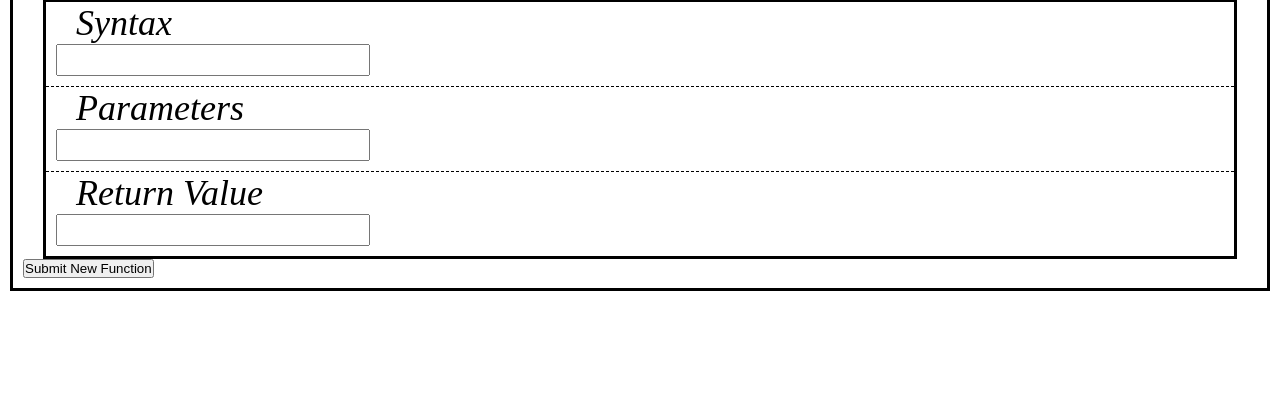
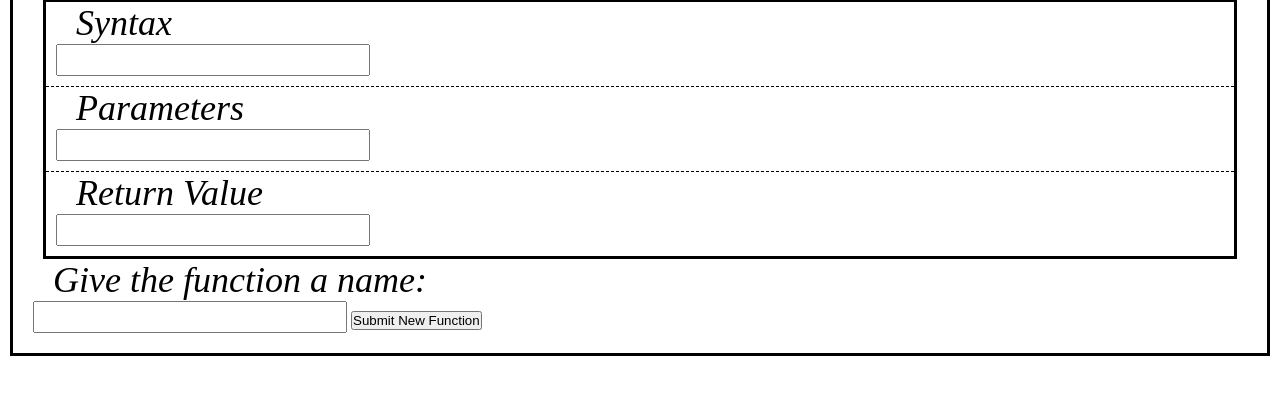
Before and after one commit to CROpie/DataTests, a Django app: page /funkdata/new in a window 1280 px wide. Shown: the part 196-591 px from the top of the page. Run offline with Django 4.2, Linux system fonts and the light colour scheme; data comes from the database, SQL or seed files in the repository; both versions use the stored data as it was after the commit.

Commit message:
Implemented the entry of new data into the database.

```diff
--- a/funkdata/static/funkdata/script_addnew.js
+++ b/funkdata/static/funkdata/script_addnew.js
@@ -63,6 +63,15 @@ function check_not_null() {
     }
 }
 
+function whitespace_check(value_submit) {
+    for (i = 0; i < value_submit.length; i++) {
+        if (value_submit.charAt(i) === ' ') {
+            alert("whitespace error");
+            return "error";
+        }
+    }
+}
+
 // ensure that the language is not default nor a blank new language field when trying to submit
 function get_language_submit(selected_language) {
 
@@ -72,6 +81,13 @@ function get_language_submit(selected_language) {
             return "error";
         } else {
             language_submit = document.querySelector("#new-language-field").value;
+
+            space_check = whitespace_check(language_submit);
+            if (space_check === "error") {
+                return "error";
+            } else {
+                return language_submit;
+            }
         }
     }
 
@@ -92,7 +108,13 @@ function get_function_type_submit(selected_language) {
             return "error";
         } else {
             new_function_type = document.querySelector("#new-function-type-field").value;
-            return new_function_type;
+
+            space_check = whitespace_check(new_function_type);
+            if (space_check === "error") {
+                return "error";
+            } else {
+                return new_function_type;
+            }
         }
     } else {
         // not a new language, so the function type dropdown box will be specific to the language chosen
@@ -105,7 +127,13 @@ function get_function_type_submit(selected_language) {
             return "error";
         } else {
             new_function_type = document.querySelector("#new-function-type-field").value;
-            return new_function_type;
+
+            space_check = whitespace_check(new_function_type);
+            if (space_check === "error") {
+                return "error";
+            } else {
+                return new_function_type;
+            }
         }
     }
 
@@ -138,20 +166,21 @@ function submitData() {
         return;
     }
 
+    function_name_submit = document.querySelector("#function-name-data").value;
     syntax_submit = document.querySelector("#syntax-data").value;
     parameters_submit = document.querySelector("#parameters-data").value;
     return_value_submit = document.querySelector("#return_value-data").value;
 
-    console.log(language_submit, function_type_submit, syntax_submit, parameters_submit, return_value_submit);
+    console.log(language_submit, function_type_submit, function_name_submit, syntax_submit, parameters_submit, return_value_submit);
 
     // note: fetch has to use 'body', not some random variable name
     // note: saving the return of stringify as a variable and sending to a different function resulted in errors
-
     fetch('/funkdata/submitnew', {
         method: "POST",
         body: JSON.stringify({
             language: language_submit,
             function_type: function_type_submit,
+            function_name: function_name_submit,
             syntax: syntax_submit,
             parameters: parameters_submit,
             return_value: return_value_submit,
@@ -159,37 +188,6 @@ function submitData() {
     })
         .then(response => response.json())
         .then(result => {
-            console.log(result);
+            alert(result);
         })
 }
-
-    /*
-    validated_data = JSON.stringify({
-        language: language_submit,
-        function_type: function_type_submit,
-        syntax: syntax_submit,
-        parameters: parameters_submit,
-        return_value: return_value_submit,
-    })
-    console.log(validated_data);
-*/
-
-
-
-
-
-// note: fetch has to use 'body', not some random variable name
-/*
-{
-function submitData() {
-    validated_data = collectData()
-    fetch('/funkdata/submitnew', {
-        method: "POST",
-        body: validated_data,
-        })
-/*
-        .then(response => response.json())
-        .then(result => {
-            console.log(result);
-        });
-    */
--- a/funkdata/templates/funkdata/addnew.html
+++ b/funkdata/templates/funkdata/addnew.html
@@ -58,6 +58,10 @@
         <input id="return_value-data"class="data-field" type="text">
     </div>
 </div>
-<button id="submit-new-function" onclick=submitData()>Submit New Function</button>
+<div id="function-name-container">
+    <div id="function-name-title" class="data-title">Give the function a name:</div>
+    <input id="function-name-data" class="data-field" type="text">
+    <button id="submit-new-function" onclick=submitData()>Submit New Function</button>
+</div>
 </body>
 </html>
--- a/funkdata/views.py
+++ b/funkdata/views.py
@@ -141,4 +141,40 @@ def submit_new(request):
     data = json.loads(request.body)
 
     print(data)
+
+
+    temp_language = Language(unique_language = data["language"])
+    check_in_database(temp_language)
+
+    # After saving a new language, need to retrieve the newly created database entry
+    temp_language = Language.objects.get(unique_language = data["language"])
+
+    temp_function_type = FunctionType(
+                                        language = temp_language,
+                                        unique_function_type = data["function_type"],
+                                        )
+    check_in_database(temp_function_type)
+
+    # After saving a new function_type, need to retrieve the newly created database entry
+    # Without specifying the language, there can be >1 FunctionType objects with the same function_type, leading to an error
+    # The syntax language__unique_language= traces back the language foreign key to the Language model.
+    temp_function_type = FunctionType.objects.get(language__unique_language=data["language"], unique_function_type = data["function_type"])
+
+    temp_function_name = FunctionName(language = temp_language,
+                                        function_type = temp_function_type,
+                                        unique_function_name = data["function_name"])
+    check_in_database(temp_function_name)
+
+    # After saving a new function_name, need to retrieve the newly created database entry
+    temp_function_name = FunctionName.objects.get(unique_function_name = data["function_name"])
+
+    temp_function_all = FunctionAll(language = temp_language,
+                                    function_type = temp_function_type,
+                                    function_name = temp_function_name,
+                                    syntax = data["syntax"],
+                                    parameters = data["parameters"],
+                                    return_value = data["return_value"],
+    )
+    check_in_database(temp_function_all)
+
     return JsonResponse({"Status": "Data sent successfully"}, status=201)
```
Also changed, not shown: db.sqlite3.
